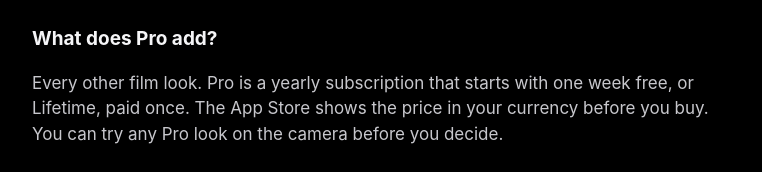
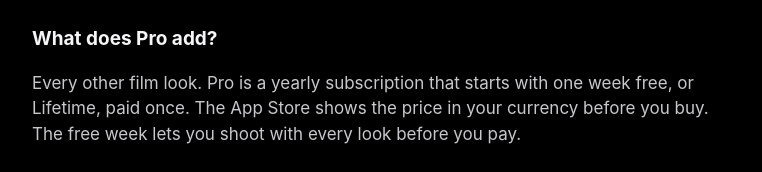
Before and after one commit to damianluescher/lutcam, a plain HTML site: page help.html in a window 1280 px wide. Shown: the part 1049-1221 px from the top of the page, without its empty margins (96-858 px from the left). Drawn offline with Linux system fonts and the light colour scheme.

Commit message:
Help: the free week is how you try Pro looks
Co-Authored-By: Claude Opus 5.5 <noreply@anthropic.com>

```diff
--- a/help.html
+++ b/help.html
@@ -40,7 +40,7 @@
 <h3>What is free?</h3>
 <p>Two looks, Pure and Portra 400, are free forever, with every lens, format and editor tool. No account, no watermark, no shot limit.</p>
 <h3>What does Pro add?</h3>
-<p>Every other film look. Pro is a yearly subscription that starts with one week free, or Lifetime, paid once. The App Store shows the price in your currency before you buy. You can try any Pro look on the camera before you decide.</p>
+<p>Every other film look. Pro is a yearly subscription that starts with one week free, or Lifetime, paid once. The App Store shows the price in your currency before you buy. The free week lets you shoot with every look before you pay.</p>
 <h3>How do I cancel Pro?</h3>
 <p>In the iPhone's Settings app: tap your name, then Subscriptions, then LUT Cam. Cancel at least a day before the free week or the year ends. Photos you took with a Pro look stay as they are.</p>
 <h3>I bought Pro on another phone.</h3>
```
